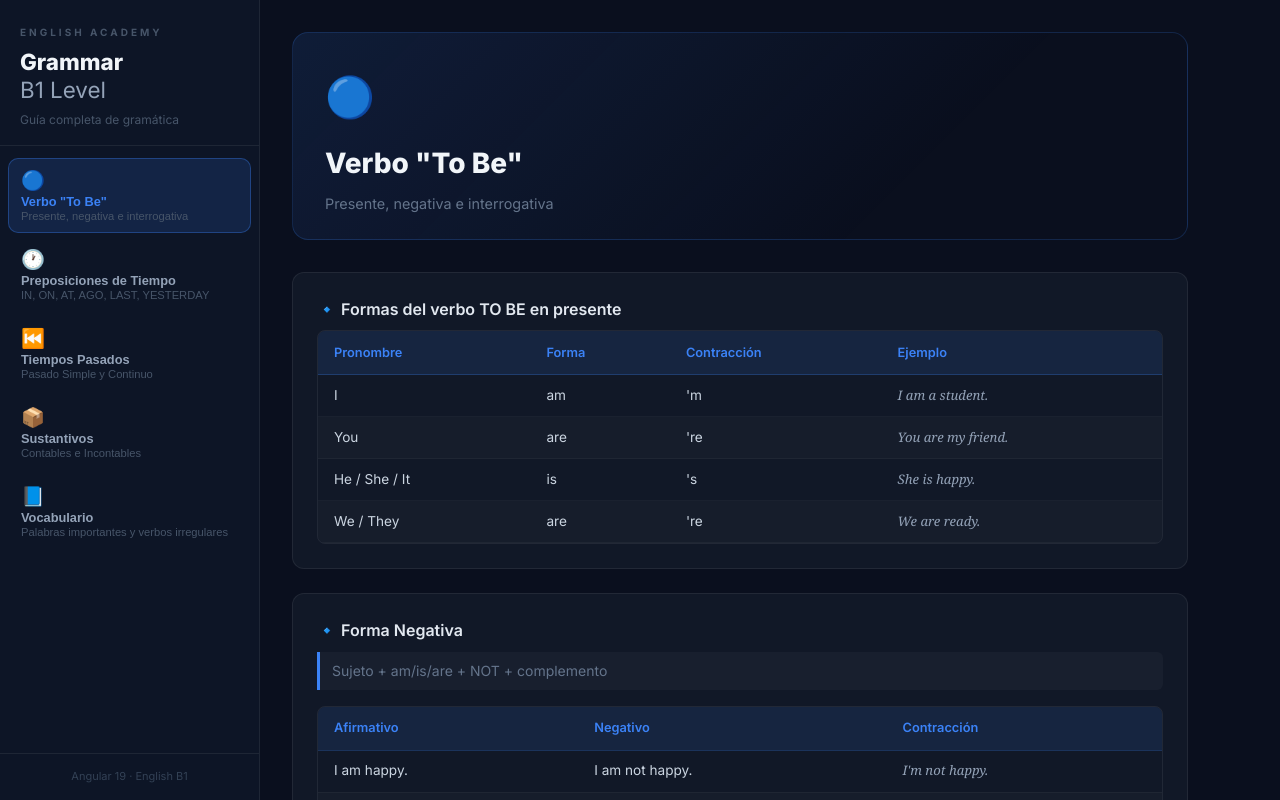
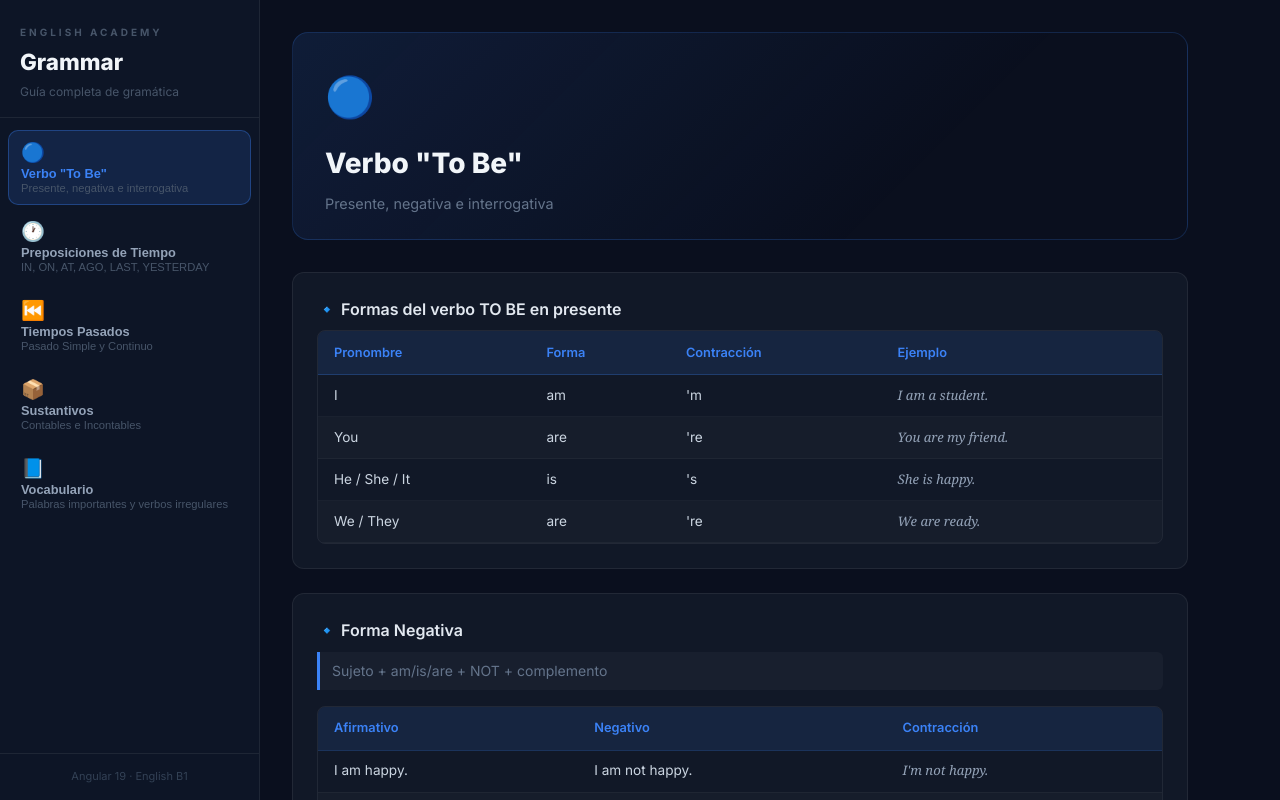
Before and after one commit to joseph517/english-grammar-app, an Angular app: page /verb-to-be in a window 1280 px wide. Shown: the top 800 px of the page. Built offline with nearby package versions, Linux system fonts and the light colour scheme.

Commit message:
update title

```diff
--- a/src/app/app.component.html
+++ b/src/app/app.component.html
@@ -17,7 +17,7 @@
 
     <div class="brand">
       <small>ENGLISH ACADEMY</small>
-      <h1>Grammar<br><span>B1 Level</span></h1>
+      <h1>Grammar</h1>
       <p>Guía completa de gramática</p>
     </div>
 
```
